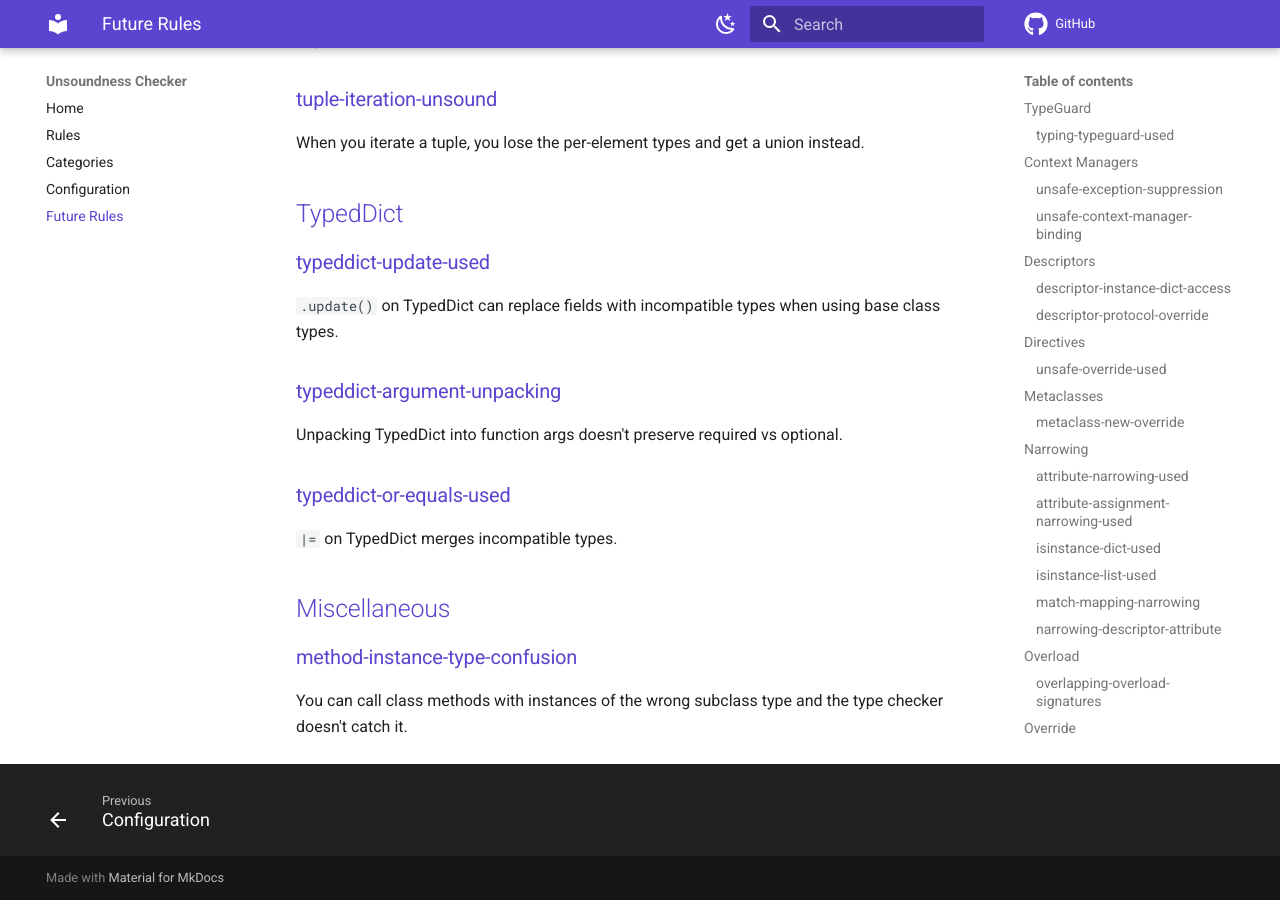
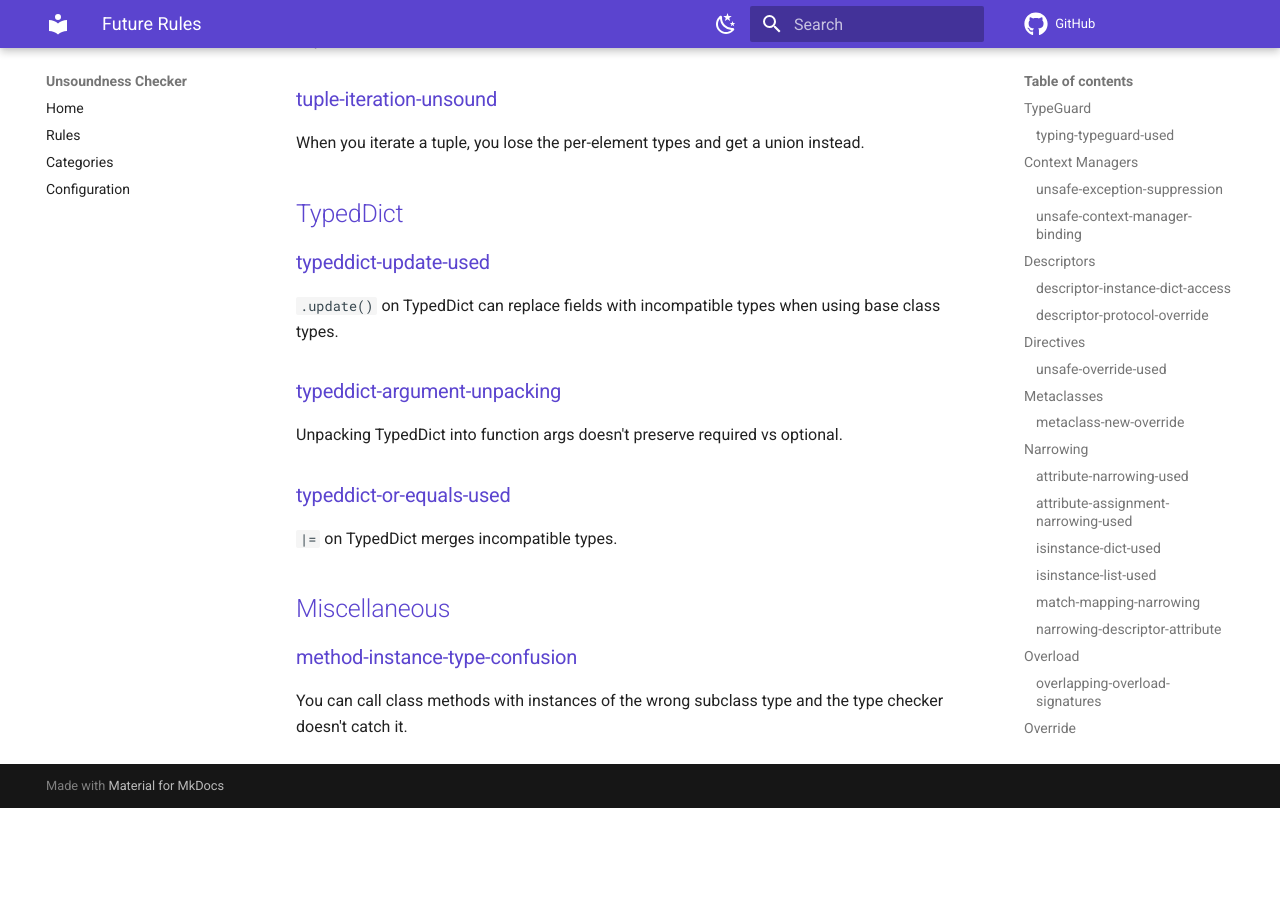
Before and after one commit to MatthewMckee4/unsoundness-checker, an MkDocs documentation site: the page built from docs/future_rules.md, in a window 1280 px wide and 900 px high, scrolled down 3603 px. Built offline with MkDocs 1.6.1 and Material for MkDocs 9.7.7, drawn with Linux system fonts in a browser that asks for light colours; comment, search, counter and statistics services are not loaded; after the commit the page ends 4411 px from its top, so only the background shows below that.

Commit message:
Update docs pages (#70)
## Summary

Remove a page

```diff
--- a/mkdocs.yml
+++ b/mkdocs.yml
@@ -7,7 +7,6 @@ nav:
   - Rules: rules.md
   - Categories: categories.md
   - Configuration: configuration.md
-  - Future Rules: future_rules.md
 
 theme:
   name: material
```
